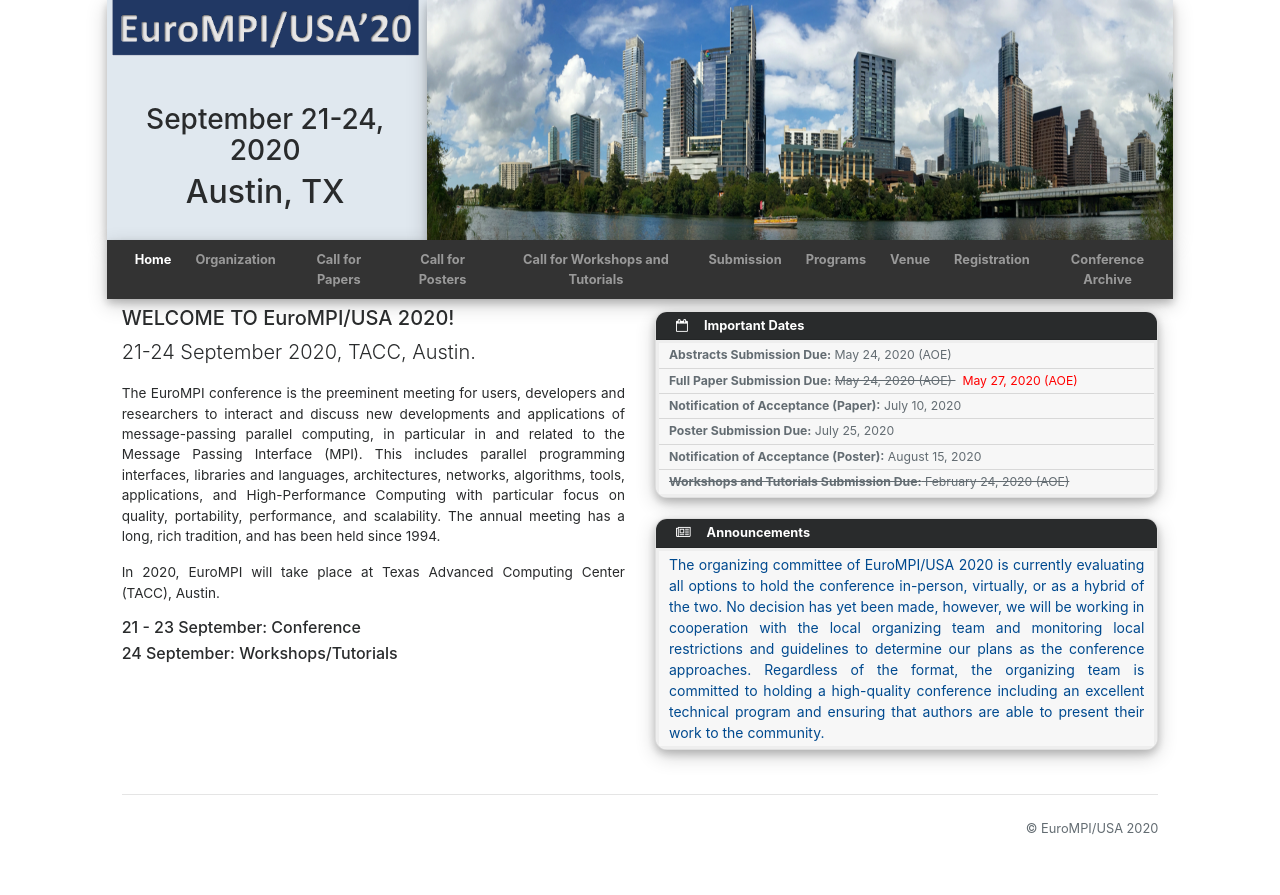
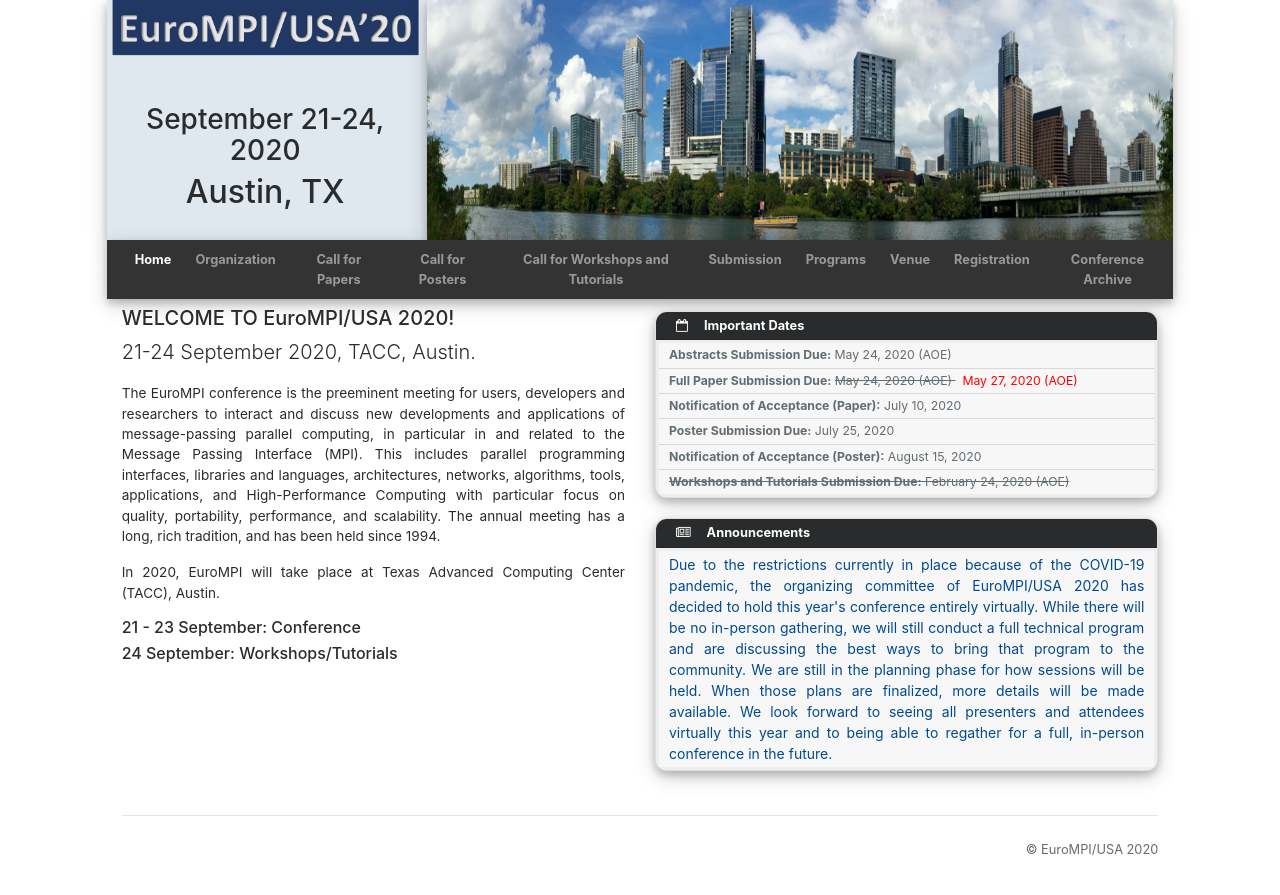
Before and after one commit to eurompi/eurompi.github.io, a Jekyll site: the page built from index.html, in a window 1280 px wide. Shown: the top 895 px of the page. Built offline with Jekyll 4.4.1, drawn with Linux system fonts in a browser that asks for light colours; nearby versions of some CDN libraries.

Commit message:
Virtual conference announcement

```diff
--- a/_data/conference.yml
+++ b/_data/conference.yml
@@ -114,11 +114,12 @@
     pass_due: True
 news:
   - date:
-    text: The organizing committee of EuroMPI/USA 2020 is currently evaluating all options to hold the conference in-person,
-          virtually, or as a hybrid of the two. No decision has yet been made, however, we will be working in cooperation with
-          the local organizing team and monitoring local restrictions and guidelines to determine our plans as the conference
-          approaches. Regardless of the format, the organizing team is committed to holding a high-quality conference including
-          an excellent technical program and ensuring that authors are able to present their work to the community.
+    text: Due to the restrictions currently in place because of the COVID-19 pandemic, the organizing committee of EuroMPI/USA
+          2020 has decided to hold this year's conference entirely virtually. While there will be no in-person gathering, we
+          will still conduct a full technical program and are discussing the best ways to bring that program to the community.
+          We are still in the planning phase for how sessions will be held. When those plans are finalized, more details will
+          be made available. We look forward to seeing all presenters and attendees virtually this year and to being able to
+          regather for a full, in-person conference in the future.
 #  - date: 2017-05-12
 #    text: Submission site online
 #  - date: 2017-03-08
```
